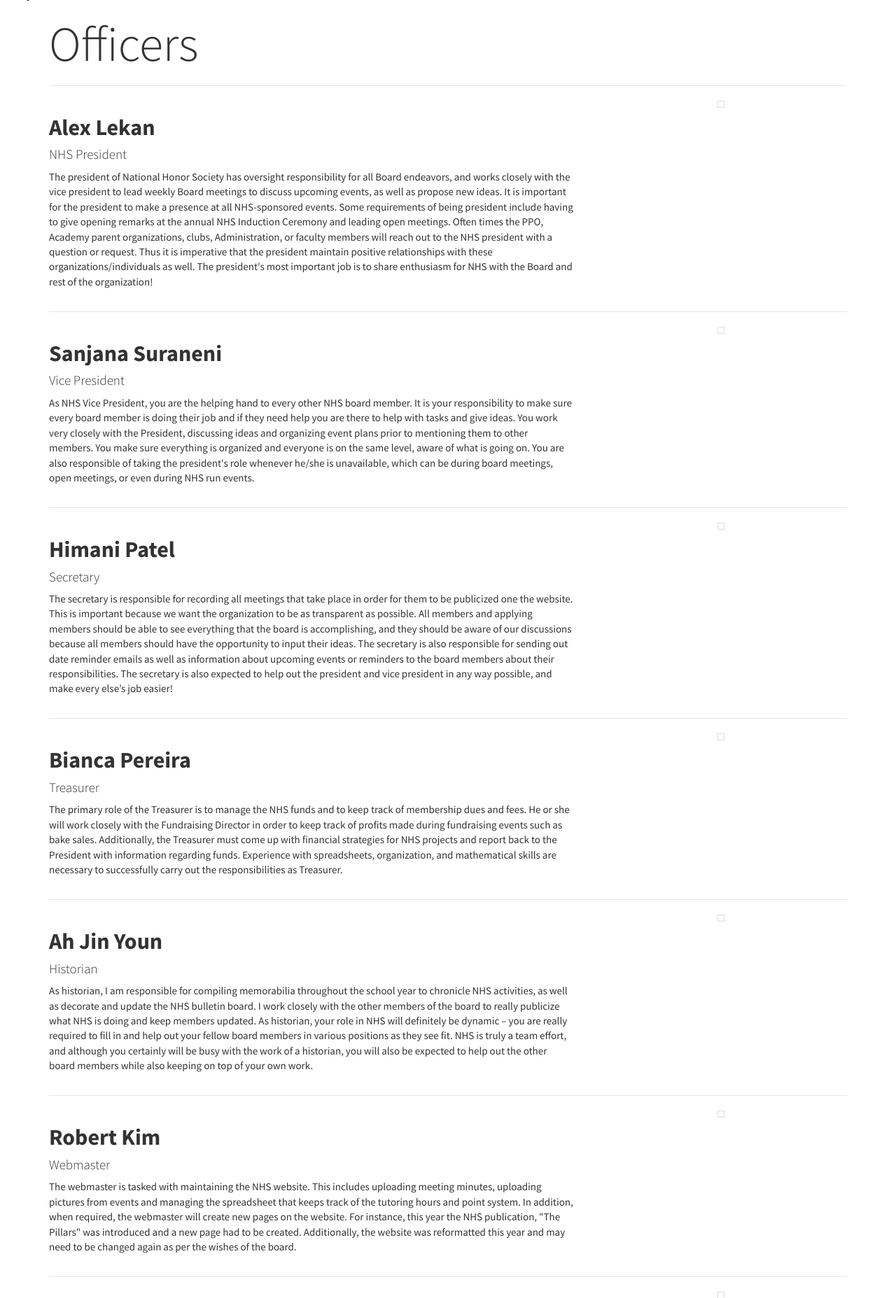
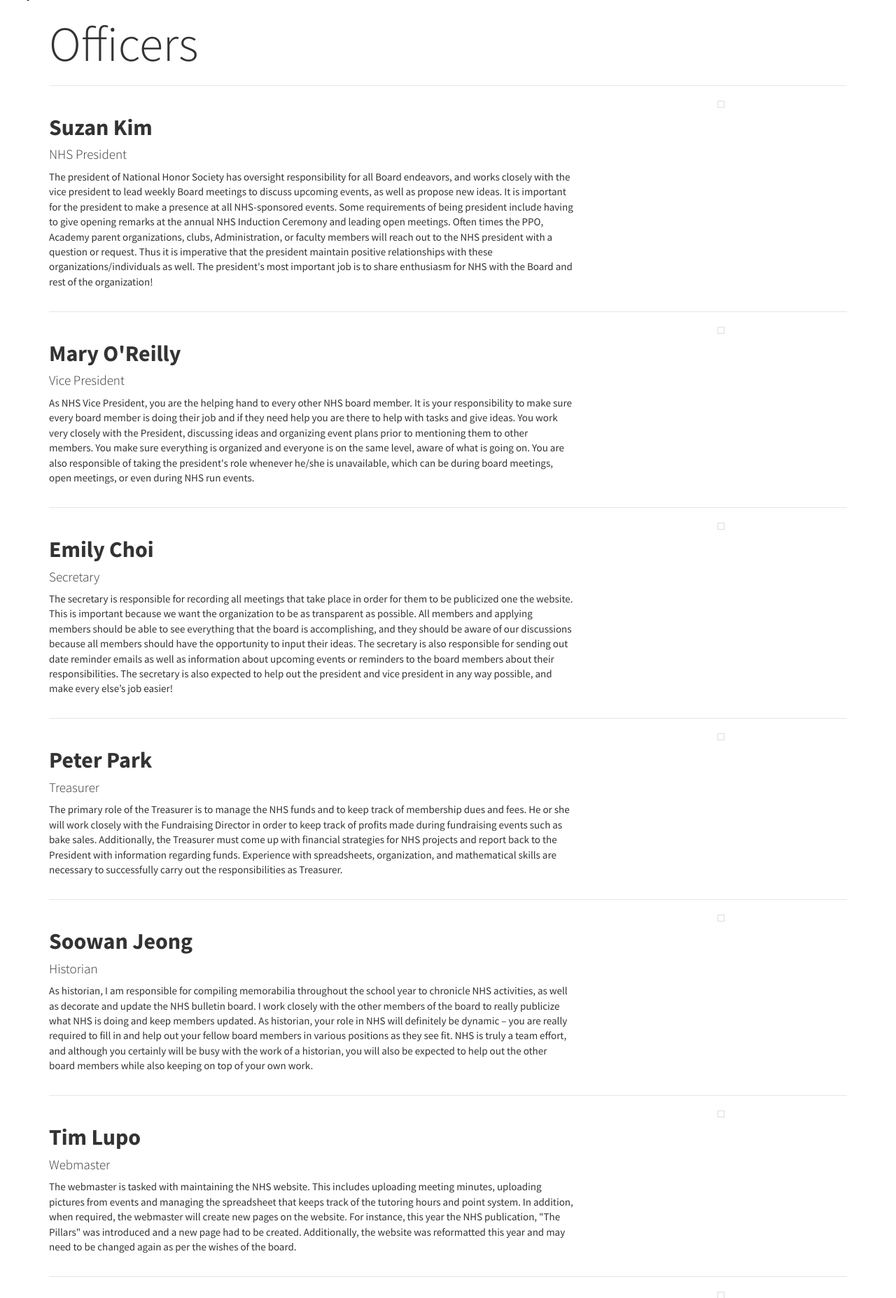
Before and after one commit to bcanhs/website, a Flask app: page /officers in a window 1280 px wide. Shown: the part 74-1929 px from the top of the page at 70% size. Run offline with Flask 2, Linux system fonts and the light colour scheme; some libraries are stand-ins or nearby versions.

Commit message:
Initial Commit

```diff
--- a/templates/officers.html
+++ b/templates/officers.html
@@ -11,7 +11,7 @@
 
 	<div class="row">
 		<div class="col-md-8">
-			<h2><b>Alex Lekan</b></h2>
+			<h2><b>Suzan Kim</b></h2>
 			<h4>NHS President</h4>
 			<p>The president of National Honor Society has oversight responsibility for all Board endeavors, and works closely with the vice president to lead weekly Board meetings to discuss upcoming events, as well as propose new ideas. It is important for the president to make a presence at all NHS-sponsored events. Some requirements of being president include having to give opening remarks at the annual NHS Induction Ceremony and leading open meetings. Often times the PPO, Academy parent organizations, clubs, Administration, or faculty members will reach out to the NHS president with a question or request. Thus it is imperative that the president maintain positive relationships with these organizations/individuals as well. The president's most important job is to share enthusiasm for NHS with the Board and rest of the organization!</p>
 		</div>
@@ -24,7 +24,7 @@
 
 	<div class="row">
 		<div class="col-md-8">
-			<h2><b>Sanjana Suraneni</b></h2>
+			<h2><b>Mary O'Reilly</b></h2>
 			<h4>Vice President</h4>
 			<p>As NHS Vice President, you are the helping hand to every other NHS board member. It is your responsibility to make sure every board member is doing their job and if they need help you are there to help with tasks and give ideas. You work very closely with the President, discussing ideas and organizing event plans prior to mentioning them to other members. You make sure everything is organized and everyone is on the same level, aware of what is going on. You are also responsible of taking the president's role whenever he/she is unavailable, which can be during board meetings, open meetings, or even during NHS run events.</p>
 		</div>
@@ -37,7 +37,7 @@
 
 	<div class="row">
 		<div class="col-md-8">
-			<h2><b>Himani Patel</b></h2>
+			<h2><b>Emily Choi</b></h2>
 			<h4>Secretary</h4>
 			<p>The secretary is responsible for recording all meetings that take place in order for them to be publicized one the website. This is important because we want the organization to be as transparent as possible. All members and applying members should be able to see everything that the board is accomplishing, and they should be aware of our discussions because all members should have the opportunity to input their ideas. The secretary is also responsible for sending out date reminder emails as well as information about upcoming events or reminders to the board members about their responsibilities. The secretary is also expected to help out the president and vice president in any way possible, and make every else’s job easier!</p>
 		</div>
@@ -50,7 +50,7 @@
 
 	<div class="row">
 		<div class="col-md-8">
-			<h2><b>Bianca Pereira</b></h2>
+			<h2><b>Peter Park</b></h2>
 			<h4>Treasurer</h4>
 			<p>The primary role of the Treasurer is to manage the NHS funds and to keep track of membership dues and fees. He or she will work closely with the Fundraising Director in order to keep track of profits made during fundraising events such as bake sales. Additionally, the Treasurer must come up with financial strategies for NHS projects and report back to the President with information regarding funds. Experience with spreadsheets, organization, and mathematical skills are necessary to successfully carry out the responsibilities as Treasurer.</p>
 		</div>
@@ -63,7 +63,7 @@
 
 	<div class="row">
 		<div class="col-md-8">
-			<h2><b>Ah Jin Youn</b></h2>
+			<h2><b>Soowan Jeong</b></h2>
 			<h4>Historian</h4>
 			<p>As historian, I am responsible for compiling memorabilia throughout the school year to chronicle NHS activities, as well as decorate and update the NHS bulletin board. I work closely with the other members of the board to really publicize what NHS is doing and keep members updated. As historian, your role in NHS will definitely be dynamic – you are really required to fill in and help out your fellow board members in various positions as they see fit. NHS is truly a team effort, and although you certainly will be busy with the work of a historian, you will also be expected to help out the other board members while also keeping on top of your own work.</p>
 		</div>
@@ -76,7 +76,7 @@
 
 	<div class="row">
 		<div class="col-md-8">
-			<h2><b>Robert Kim</b></h2>
+			<h2><b>Tim Lupo</b></h2>
 			<h4>Webmaster</h4>
 			<p>The webmaster is tasked with maintaining the NHS website. This includes uploading meeting minutes, uploading pictures from events and managing the spreadsheet that keeps track of the tutoring hours and point system. In addition, when required, the webmaster will create new pages on the website. For instance, this year the NHS publication, "The Pillars" was introduced and a new page had to be created. Additionally, the website was reformatted this year and may need to be changed again as per the wishes of the board.</p>
 		</div>
@@ -89,7 +89,7 @@
 
 	<div class="row">
 		<div class="col-md-8">
-			<h2><b>Hannah Ko</b></h2>
+			<h2><b>Kelly Liu</b></h2>
 			<h4>Induction Director</h4>
 			<p>The Induction Director is responsible for the planning and coordinating of the NHS induction in December, with the assistance of the advisor and the rest of the NHS Council. He/she will work with the advisor to make a program and the appropriate certificates for the induction. The Induction Director will be working closely with class parents.</p>
 		</div>
@@ -102,7 +102,7 @@
 
 	<div class="row">
 		<div class="col-md-8">
-			<h2><b>Michelle Tu</b></h2>
+			<h2><b>Mikako Inaba</b></h2>
 			<h4>Tutoring Director</h4>
 			<p>The NHS Tutoring Director helps NHS members fulfill the scholarship pillar. The main job of the tutoring director is to match up any student of Bergen County Academies with an NHS tutor using the online Google survey on the BCANHS website. This is a continual job that must be looked after every day. At the end of each trimester, the tutoring director must also record the hours of students on the BCA NHS website. Another important role of the tutoring director is to set up other tutoring initiatives. The central initiative this year is the SAT tutoring sessions set up on a monthly basis by the tutoring director. Other initiatives in the future could be AP and ACT tutoring sessions. An additional future challenge for the tutoring director is to innovate and update the system that hours are verified for NHStutors. Key skills for this position involve knowledge of Google Documents, ability to use email well, planning capabilities and communication.</p>
 		</div>
@@ -115,7 +115,7 @@
 
 	<div class="row">
 		<div class="col-md-8">
-			<h2><b>Ruchi Shah</b></h2>
+			<h2><b>Olivia Lee</b></h2>
 			<h4>Fundraising Director</h4>
 			<p>The fundraiser director is responsible for raising money on behalf of the NHS. Each month, the fundraising director is responsible for orgaizing the NHS bake-sale. The fundraising director must make sure there are enough volunteers, collect donations, and help set up, sell and clean up. In addition, the fundraising director is responsible for organizing any fundraisers NHS has, such as the NHS Apparel sale. It is the fundraising director's responsibility to keep track of orders and send out e-mails notifying members of deadlines.</p>
 		</div>
@@ -128,7 +128,7 @@
 
 	<div class="row">
 		<div class="col-md-8">
-			<h2><b>Soomin Kim</b></h2>
+			<h2><b>Garrett Backer</b></h2>
 			<h4>Community Service Directors</h4>
 			<p>Community service is a vital aspect of being a member of the National Honor Society, considering service is one of the four pillars of NHS. This position is one that is relatively new to the NHS Board, but is one that is extremely important. This position requires making sure every member meets their community service requirements for NHS and BCA. It also requires the proper documentation and management of the hours that each member completes through NHS sanctioned events on the NHS database. In addition, a wide variety of internal and external community service opportunities must be organized, so there is something that appeals to all members. This is the primary responsibility of this position and is one that must be attended to in a timely manner so that opportunities are available to members throughout the year. While this position may require a time commitment outside of school, it is one that is extremely rewarding and helps to foster a fundamental part of being an NHS member.</p>
 		</div>
```
Also changed, not shown: 3 other files.
